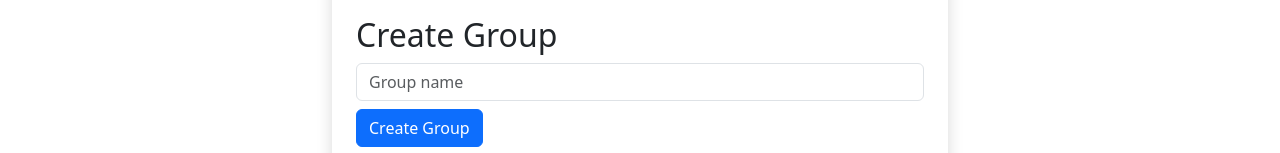
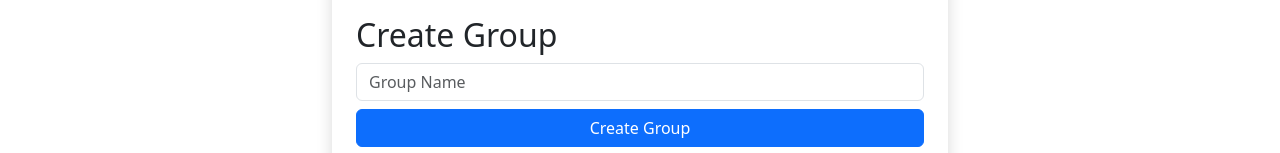
Before and after one commit to ParthP22/Planify, a Next.js app in the folder planify/: page /dashboard in a window 1280 px wide. Shown: the part 243-396 px from the top of the page. Built offline with nearby package versions, Linux system fonts and the light colour scheme; no server answers; the database is empty; sample sign-in values are in the browser's storage.

Commit message:
refactor: expanded the size of the join and create group buttons to maximum container width

```diff
--- a/planify/src/app/dashboard/page.tsx
+++ b/planify/src/app/dashboard/page.tsx
@@ -92,12 +92,12 @@ export default function Dashboard() {
 
                 <input
                     className="form-control my-2"
-                    placeholder="Group name"
+                    placeholder="Group Name"
                     value={groupName}
                     onChange={(e) => setGroupName(e.target.value)}
                 />
 
-                <button className="btn btn-primary" onClick={handleCreateGroup}>
+                <button className="btn btn-primary w-100" onClick={handleCreateGroup}>
                     Create Group
                 </button>
 
@@ -119,7 +119,7 @@ export default function Dashboard() {
                         onChange={(e) => setInviteCode(e.target.value)}
                     />
 
-                    <button className="btn btn-success" onClick={handleJoin}>
+                    <button className="btn btn-success w-100" onClick={handleJoin}>
                         Join Group
                     </button>
                 </div>
```
